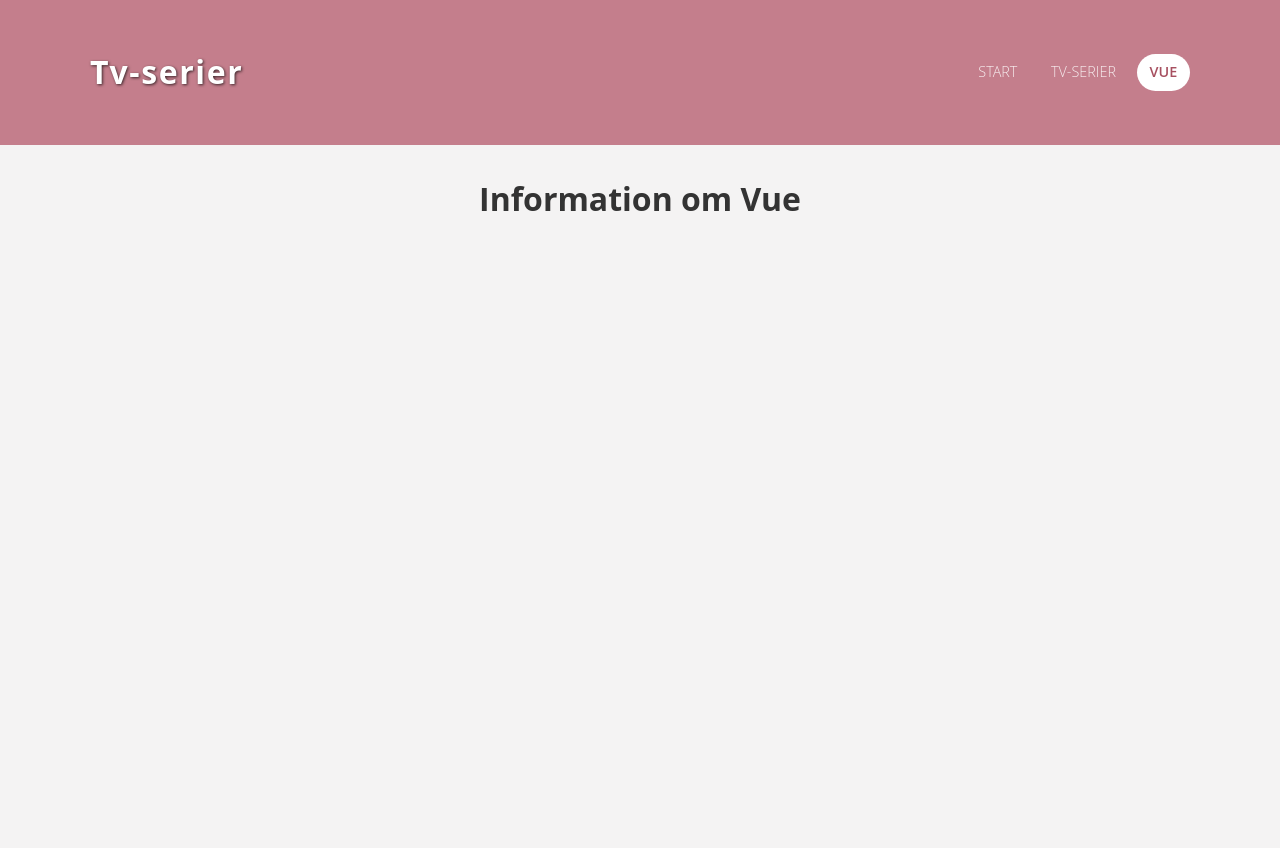
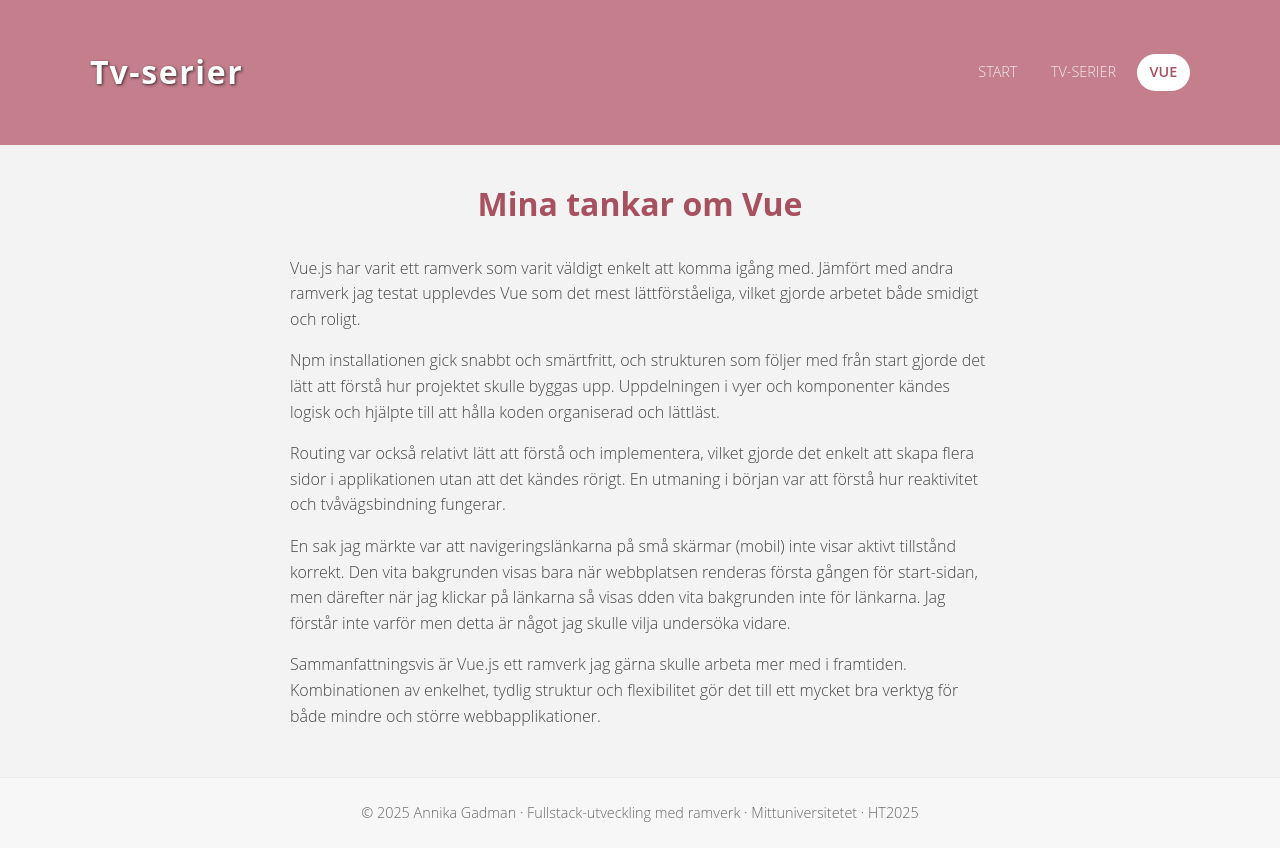
Before and after one commit to agadman/vue-interestlist, a Vue app: page /information in a window 1280 px wide. Before the commit the page ends 800 px from the top, so only its background shows below. Built offline with nearby package versions, Linux system fonts and the light colour scheme.

Commit message:
lagt till footer, info om Vue-sidan samt styling fix

```diff
--- a/src/App.vue
+++ b/src/App.vue
@@ -1,6 +1,7 @@
 <script setup>
   import { RouterView } from 'vue-router'
   import Header from './components/Header.vue';
+  import Footer from './components/Footer.vue';
 </script>
 
 <template>
@@ -8,6 +9,5 @@
   <main>
     <RouterView />
   </main>
+  <Footer />
 </template>
-
-<style scoped></style>
--- /dev/null
+++ b/src/components/Footer.vue
@@ -0,0 +1,36 @@
+<template>
+  <footer class="site-footer">
+    <p>
+      © {{ year }} Annika Gadman · Fullstack-utveckling med ramverk ·
+      Mittuniversitetet · HT2025
+    </p>
+  </footer>
+</template>
+
+<script setup>
+    const year = new Date().getFullYear()
+</script>
+
+<style scoped>
+.site-footer {
+  margin-top: 3rem;
+  padding: 1.5rem 1rem;
+  text-align: center;
+  background: #f7f7f7;
+  color: #666;
+  font-size: 0.85rem;
+  border-top: 1px solid rgba(0, 0, 0, 0.05);
+}
+
+.site-footer p {
+  margin: 0;
+  line-height: 1.5;
+}
+
+/* Desktop */
+@media (min-width: 768px) {
+  .site-footer {
+    font-size: 0.9rem;
+  }
+}
+</style>
--- a/src/components/Header.vue
+++ b/src/components/Header.vue
@@ -23,7 +23,7 @@
 
 <style scoped>
   .site-header {
-    position: sticky;
+    position: relative;
     top: 0;
     z-index: 100;
     background: #C47E8C;
--- a/src/views/informationView.vue
+++ b/src/views/informationView.vue
@@ -1,10 +1,53 @@
 <template>
-    <h2>Information om Vue</h2>
+  <section class="info">
+    <h2>Mina tankar om Vue</h2>
+    <p>
+      Vue.js har varit ett ramverk som varit väldigt enkelt att komma igång med.
+      Jämfört med andra ramverk jag testat upplevdes Vue som det mest lättförståeliga,
+      vilket gjorde arbetet både smidigt och roligt.
+    </p>
+    <p>
+      Npm installationen gick snabbt och smärtfritt, och strukturen
+      som följer med från start gjorde det lätt att förstå hur projektet skulle byggas upp.
+      Uppdelningen i vyer och komponenter kändes logisk och hjälpte till att hålla koden
+      organiserad och lättläst.
+    </p>
+    <p>
+      Routing var också relativt lätt att förstå och implementera, vilket gjorde det
+      enkelt att skapa flera sidor i applikationen utan att det kändes rörigt.
+      En utmaning i början var att förstå hur reaktivitet och tvåvägsbindning fungerar.
+    </p>
+    <p>
+      En sak jag märkte var att navigeringslänkarna på små skärmar (mobil) inte visar aktivt tillstånd korrekt.
+      Den vita bakgrunden visas bara när webbplatsen renderas första gången för start-sidan, men därefter när jag klickar
+      på länkarna så visas dden vita bakgrunden inte för länkarna. Jag förstår inte varför men detta är något jag
+      skulle vilja undersöka vidare.
+    </p>
+    <p>
+      Sammanfattningsvis är Vue.js ett ramverk jag gärna skulle arbeta mer med i framtiden.
+      Kombinationen av enkelhet, tydlig struktur och flexibilitet gör det till ett mycket
+      bra verktyg för både mindre och större webbapplikationer.
+    </p>
+  </section>
 </template>
 
 <style scoped>
-h2 {
+    .info {
+    max-width: 700px;
+    margin: 2rem auto;
+    padding: 0 1rem;
+    }
+
+    h2 {
     text-align: center;
-    font-size: 2em;
-}
+    font-size: 2rem;
+    margin-bottom: 1.5rem;
+    color: #A75060;
+    }
+
+    p {
+    margin-bottom: 1rem;
+    line-height: 1.6;
+    color: #444;
+    }
 </style>
--- a/src/views/startView.vue
+++ b/src/views/startView.vue
@@ -38,13 +38,13 @@
     }
 
     .intro h2 {
-    font-size: 2.2rem;
+    font-size: 2rem;
     margin-bottom: 1rem;
     text-align: center;
+    color: #A75060;
     }
 
     .intro p {
-    font-size: 1.1rem;
     line-height: 1.7;
     color: #444;
     }
```
